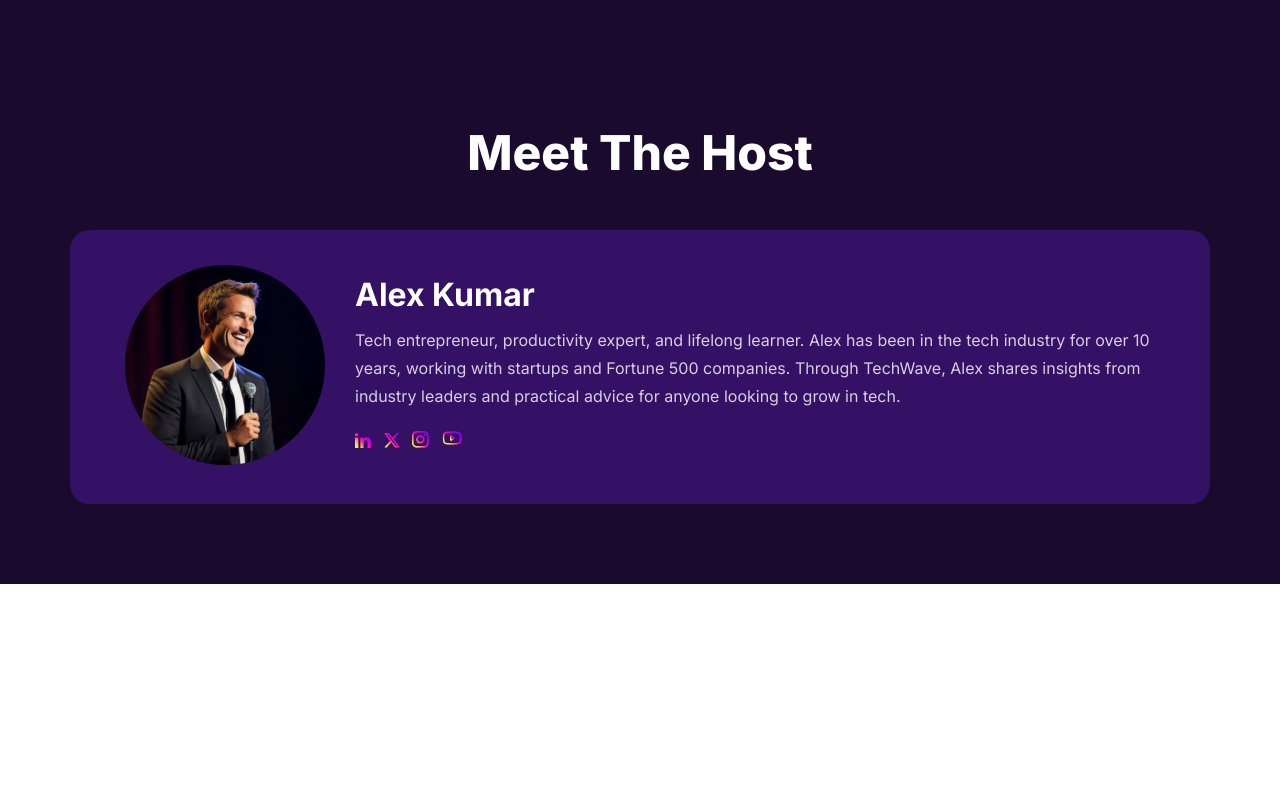
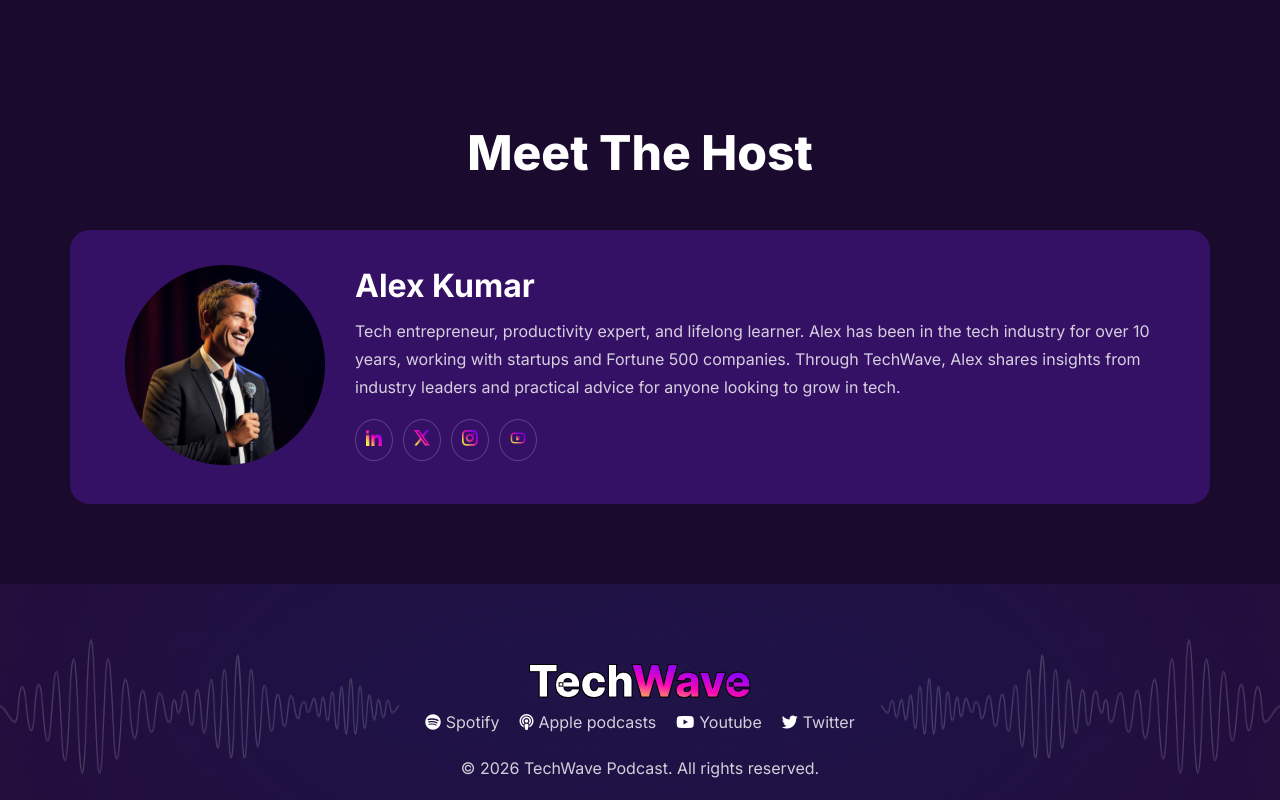
Before and after one commit to jumana-rahman/A02-TechWave, a plain HTML site: page index.html in a window 1280 px wide. Shown: the part 3246-4046 px from the top of the page. Before the commit the page ends 3830 px from the top, so only its background shows below. Drawn offline with Linux system fonts and the light colour scheme.

Commit message:
completed footer section

```diff
--- a/css/style.css
+++ b/css/style.css
@@ -343,8 +343,57 @@
     font-size: 1rem;
     line-height: 28px;
 }
-.host-icons a{
-    padding-right: 8px;
-
+.host-icons{
+    display: flex;
+    align-items: center;
+    gap: 10px;
+}
+.host-icons li{
+    padding: 10px;
+    background: transparent;
+    border: 1px solid rgba(255, 255, 255, 0.2);
+    border-radius: 50%;
+    transition: all linear .3s;
+}
+.host-icons li a img{
+    width: 16px;
+    height: 16px;
+}
+.host-icons li:hover{
+    border: 1px solid #FB09B4;
 }
 /* Host Section End */
+
+/* Footer Section Start */
+footer{
+    padding: 80px 0 25px;
+    background-image: url("../assets/footer-bg.png");
+    background-repeat: no-repeat;
+    background-size: cover;
+    background-position: center;
+}
+.footer{
+    text-align: center;
+}
+.footer-socials{
+    padding-top: 10px;
+    display: flex;
+    justify-content: center;
+    gap: 20px;
+}
+.footer-socials li a{
+    color: rgba(255, 255, 255, 0.8);
+    font-size: 1rem;
+}
+.footer-socials li a i{
+    color: #FFFFFF;
+    padding-right: 5px;
+}
+.footer-copyright{
+    text-align: center;
+}
+.footer-copyright p{
+    font-size: 1rem;
+    margin-top: 30px;
+}
+/* Footer Section End */
--- a/index.html
+++ b/index.html
@@ -194,20 +194,39 @@
                     <div class="host-info">
                         <h3 class="clr-white">Alex Kumar</h3>
                         <p class="clr-off-white">Tech entrepreneur, productivity expert, and lifelong learner. Alex has been in the tech industry for over 10 years, working with startups and Fortune 500 companies. Through TechWave, Alex shares insights from industry leaders and practical advice for anyone looking to grow in tech.</p>
-                        <div class="host-icons">
-                            <a href="https://www.linkedin.com" target="_blank"><img src="./assets/linkedin.png" alt="linkedin"></a>
+                        <ul class="host-icons">
+                            <li><a href="https://www.linkedin.com" target="_blank"><img src="./assets/linkedin.png" alt="linkedin"></a></li>
 
-                            <a href="https://www.x.com" target="_blank"><img src="./assets/x.png" alt="x"></a>
+                            <li><a href="https://www.x.com" target="_blank"><img src="./assets/x.png" alt="x"></a></li>
 
-                            <a href="https://www.instagram.com" target="_blank"><img src="./assets/instagram.png" alt="instagram"></a>
+                            <li><a href="https://www.instagram.com" target="_blank"><img src="./assets/instagram.png" alt="instagram"></a></li>
 
-                            <a href="https://www.youtube.com" target="_blank"><img class="yt" src="./assets/youtube.png" alt="youtube"></a>
-                        </div>
+                            <li><a href="https://www.youtube.com" target="_blank"><img src="./assets/youtube.png" alt="youtube"></a></li>
+                        </ul>
                     </div>
                 </div>
             </div>
          </section>
         <!-- Host Section End -->
     </main>
+
+    <footer>
+        <div class="container">
+            <div class="footer">
+                <img src="./assets/TechWave.png" alt="footer logo">
+
+                <ul class="footer-socials">
+                    <li><a href="https://www.spotify.com" target="_blank"><i class="fa-brands fa-spotify"></i>Spotify</a></li>
+                    <li><a href="https://www.spotify.com" target="_blank"><i class="fa-solid fa-podcast"></i>Apple podcasts</a></li>
+                    <li><a href="https://www.youtube.com" target="_blank"><i class="fa-brands fa-youtube"></i>Youtube</a></li>
+                    <li><a href="https://www.twitter.com" target="_blank"><i class="fa-brands fa-twitter"></i>Twitter</a></li>
+                </ul>
+            </div>
+
+            <div class="footer-copyright">
+                <p class="clr-off-white">© 2026 TechWave Podcast. All rights reserved.</p>
+            </div>
+        </div>
+    </footer>
 </body>
 </html>
```
